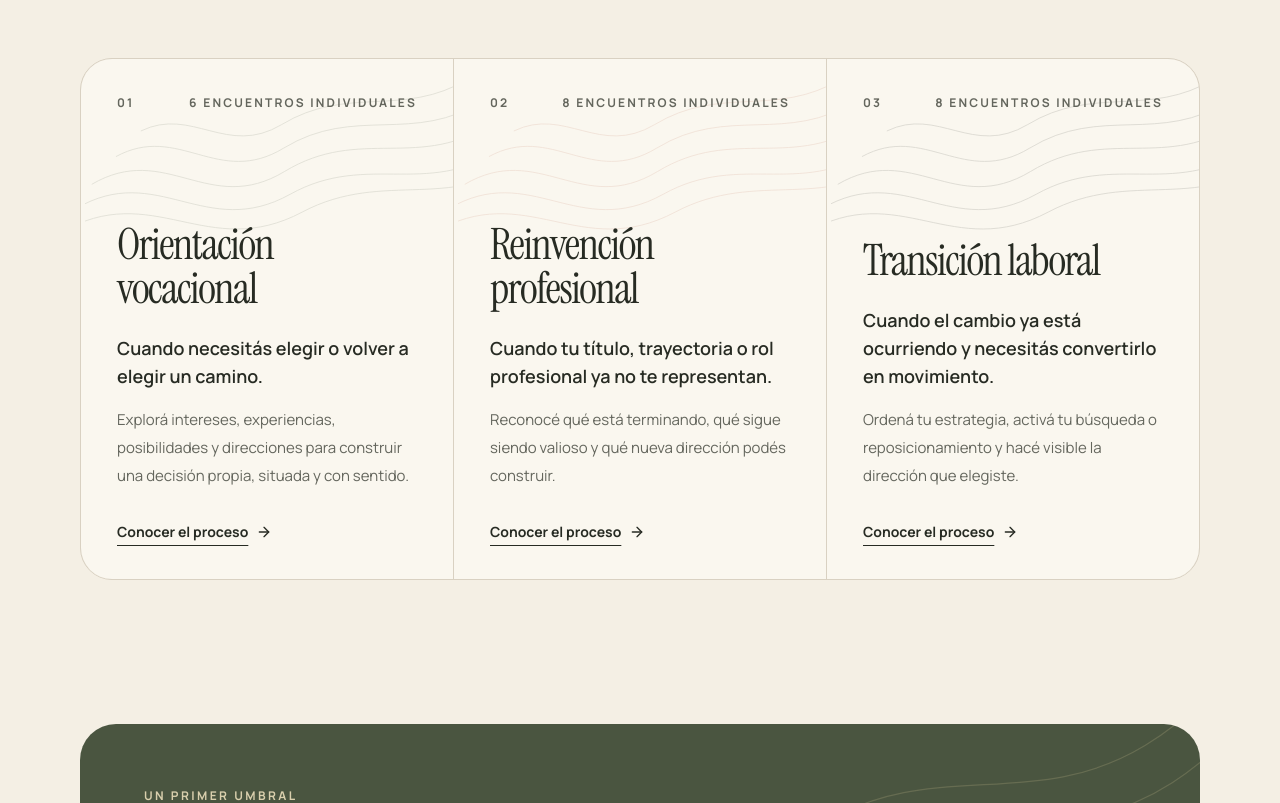
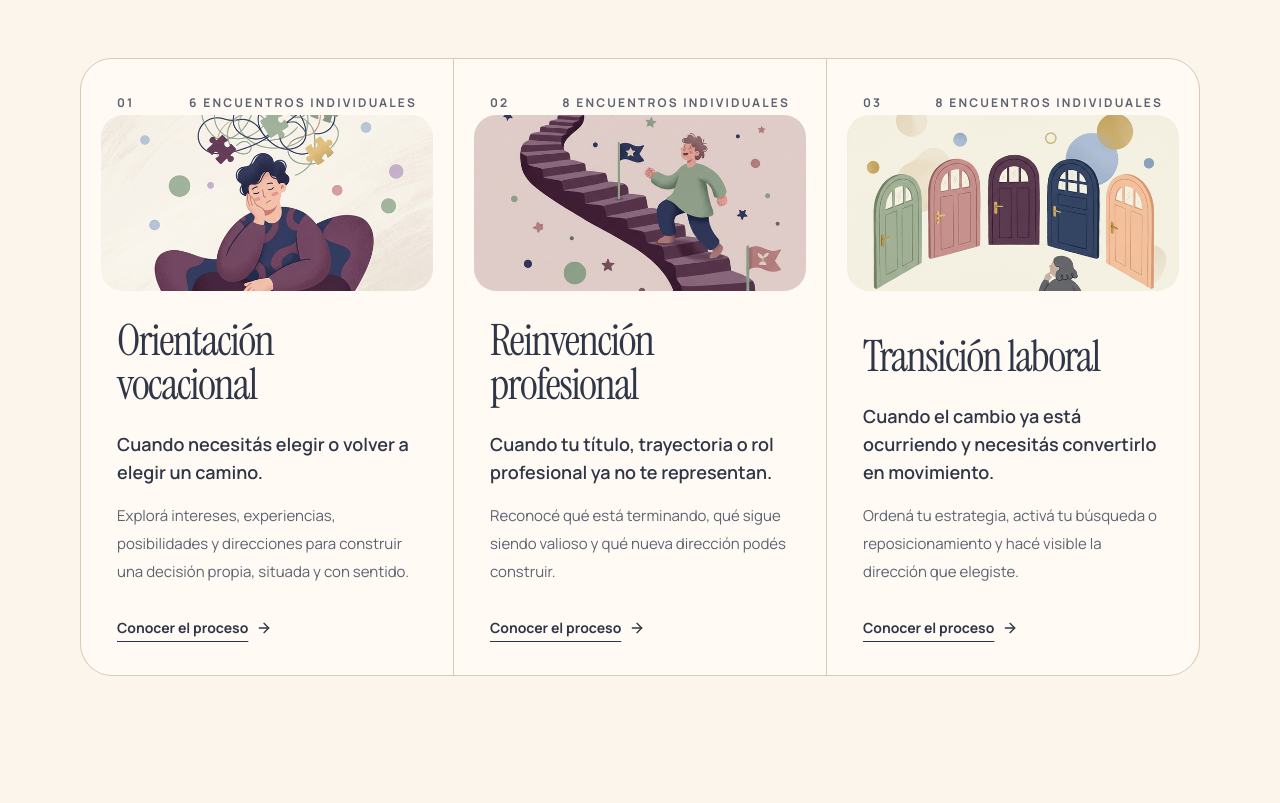
Before and after one commit to Nicosm1988/reinversi-n_profesional, a Next.js app: page /contacto in a window 1280 px wide. Shown: the part 1301-2104 px from the top of the page. Built offline with nearby package versions, Linux system fonts and the light colour scheme; no server answers.

Commit message:
feat: restore original illustrated visual identity

```diff
--- a/app/globals.css
+++ b/app/globals.css
@@ -4,27 +4,27 @@
 
 @layer base {
   :root {
-    --senda-bg: #f4efe4;
-    --senda-ink: #272b23;
-    --senda-dark: #272b23;
-    --senda-dark-hover: #3f4738;
-    --senda-light: #f4efe4;
-    --senda-accent: #b96549;
-    --senda-accent-soft: #d8987f;
-    --senda-accent-dark: #87412e;
-    --senda-border: #d9d1c2;
-    --senda-card: #faf7ef;
-    --senda-paper: #faf7ef;
-    --senda-stone: #eae4d8;
-    --senda-section: #eae4d8;
-    --senda-section-warm: #e6d9c8;
-    --senda-muted: #64665d;
-    --senda-olive: #4a5540;
-    --senda-terracotta: #b96549;
-    --senda-charcoal: #272b23;
+    --senda-bg: #fcf5ec;
+    --senda-ink: #2f3647;
+    --senda-dark: #31384a;
+    --senda-dark-hover: #414a61;
+    --senda-light: #fcf5ec;
+    --senda-accent: #e47c56;
+    --senda-accent-soft: #f0b08d;
+    --senda-accent-dark: #b95d3e;
+    --senda-border: #dcc8b5;
+    --senda-card: #fffaf4;
+    --senda-paper: #fffaf4;
+    --senda-stone: #f8efe6;
+    --senda-section: #f8efe6;
+    --senda-section-warm: #efe5da;
+    --senda-muted: #5d6372;
+    --senda-olive: #7f9b7a;
+    --senda-terracotta: #e47c56;
+    --senda-charcoal: #2f3647;
     --senda-gold: #b99a5e;
-    --background: 40 40% 93%;
-    --foreground: 80 10% 15%;
+    --background: 34 48% 96%;
+    --foreground: 223 16% 24%;
 
     --card: 0 0% 100%;
     --card-foreground: 45 6% 11%;
@@ -32,24 +32,24 @@
     --popover: 0 0% 100%;
     --popover-foreground: 45 6% 11%;
 
-    --primary: 80 10% 15%;
-    --primary-foreground: 40 40% 93%;
+    --primary: 223 16% 24%;
+    --primary-foreground: 34 48% 96%;
 
-    --secondary: 15 43% 51%;
+    --secondary: 18 73% 61%;
     --secondary-foreground: 0 0% 100%;
 
-    --muted: 39 27% 88%;
-    --muted-foreground: 69 5% 38%;
+    --muted: 29 34% 91%;
+    --muted-foreground: 223 11% 43%;
 
-    --accent: 92 14% 35%;
-    --accent-foreground: 40 40% 93%;
+    --accent: 104 18% 65%;
+    --accent-foreground: 223 16% 24%;
 
     --destructive: 0 72% 42%;
     --destructive-foreground: 0 0% 100%;
 
-    --border: 39 21% 81%;
-    --input: 39 21% 81%;
-    --ring: 92 14% 35%;
+    --border: 30 32% 79%;
+    --input: 30 32% 79%;
+    --ring: 18 73% 61%;
 
     --radius: 1rem;
   }
@@ -118,7 +118,7 @@
     background-image:
       radial-gradient(circle at 12% -4%, hsl(var(--accent) / 0.14), transparent 34%),
       radial-gradient(circle at 88% 4%, hsl(var(--secondary) / 0.12), transparent 30%),
-      linear-gradient(180deg, #f7f2e8 0%, #f4efe4 38%, #f8f4eb 100%);
+      linear-gradient(180deg, #fffaf4 0%, #fcf5ec 38%, #fffaf4 100%);
     text-rendering: optimizeLegibility;
   }
 
--- a/components/sections/senda-home.tsx
+++ b/components/sections/senda-home.tsx
@@ -7,11 +7,7 @@ import { sendaProcesses } from "@/lib/data/senda-processes";
 const howSteps = ["name", "find", "experience", "return"] as const;
 const territories = ["work", "identity", "learning", "purpose", "technology"] as const;
 const faqs = ["which", "switch", "format", "duration", "single", "diagnostic", "receive"] as const;
-const processAccentClasses = {
-  olive: "text-[var(--senda-olive)]",
-  terracotta: "text-[var(--senda-terracotta)]",
-  charcoal: "text-[var(--senda-charcoal)] dark:text-[#aeb4a7]",
-} as const;
+const processIllustrations = ["/illustrations/problem.png", "/illustrations/method.png", "/illustrations/paths.png"] as const;
 
 function TopographicLines({ className = "" }: { className?: string }) {
   return (
@@ -32,13 +28,14 @@ export function SendaHome() {
   return (
     <div className="senda-home overflow-hidden bg-[var(--senda-bg)] text-[var(--senda-ink)]">
       <section className="relative min-h-[780px] overflow-hidden border-b border-black/10 pt-24 sm:min-h-[850px] lg:flex lg:min-h-[min(940px,100svh)] lg:items-center lg:pt-20">
+        <div className="absolute inset-0 bg-[#fcf5ec]" />
         <Image
-          src="/brand/senda-hero.png"
+          src="/illustrations/hero.png"
           alt={t("hero.imageAlt")}
           fill
           priority
           sizes="100vw"
-          className="object-cover object-[67%_55%]"
+          className="object-contain object-[85%_55%] p-5 opacity-95 sm:p-10 lg:object-[82%_55%] lg:p-16"
         />
         <div className="senda-hero-overlay absolute inset-0" />
         <div className="relative mx-auto w-full max-w-[1440px] px-5 pb-28 pt-16 sm:px-8 sm:pt-24 lg:px-12 lg:pb-20 lg:pt-24 xl:px-20">
@@ -79,14 +76,16 @@ export function SendaHome() {
           </div>
 
           <div className="mt-16 grid gap-px overflow-hidden rounded-[2rem] border border-[var(--senda-border)] bg-[var(--senda-border)] lg:grid-cols-3">
-            {sendaProcesses.map((process) => (
+            {sendaProcesses.map((process, index) => (
               <article key={process.slug} className="senda-process-card group relative flex min-h-[490px] flex-col overflow-hidden bg-[var(--senda-paper)] p-7 sm:p-9">
-                <TopographicLines className={`absolute -right-28 -top-14 h-64 w-[30rem] stroke-current opacity-[0.16] [&_path]:stroke-[1.1] ${processAccentClasses[process.accent]}`} />
+                <div className="absolute inset-x-5 top-14 h-44 overflow-hidden rounded-[1.4rem] bg-[#fcf5ec]">
+                  <Image src={processIllustrations[index]} alt="" fill sizes="(min-width: 1024px) 33vw, 100vw" className="object-cover transition-transform duration-500 group-hover:scale-[1.03]" />
+                </div>
                 <div className="relative flex items-center justify-between text-xs font-bold uppercase tracking-[0.18em] text-[var(--senda-muted)]">
                   <span>{process.number}</span>
                   <span>{processT(`items.${process.key}.duration`, { count: process.durationMeetings })}</span>
                 </div>
-                <div className="relative mt-auto pt-28">
+                <div className="relative mt-auto pt-52">
                   <h3 className="max-w-[12ch] font-heading text-4xl leading-none tracking-[-0.035em] sm:text-[2.7rem]">{processT(`items.${process.key}.title`)}</h3>
                   <p className="mt-6 text-lg font-semibold leading-7 text-[var(--senda-ink)]">{processT(`items.${process.key}.lead`)}</p>
                   <p className="mt-4 text-[15px] leading-7 text-[var(--senda-muted)]">{processT(`items.${process.key}.cardDescription`)}</p>
@@ -101,16 +100,20 @@ export function SendaHome() {
       </section>
 
       <section className="px-5 pb-24 sm:px-8 md:pb-36 lg:px-12 xl:px-20">
-        <div className="senda-reveal relative mx-auto grid max-w-[1280px] overflow-hidden rounded-[2.25rem] bg-[var(--senda-olive)] px-7 py-14 text-[#f7f2e8] sm:px-12 sm:py-16 lg:grid-cols-[1fr_auto] lg:items-end lg:px-16">
-          <TopographicLines className="absolute -right-20 -top-28 h-[28rem] w-[48rem] stroke-[#d8c997] opacity-20 [&_path]:stroke-[1]" />
+        <div className="senda-reveal relative mx-auto grid max-w-[1280px] overflow-hidden rounded-[2.25rem] border border-[var(--senda-border)] bg-[var(--senda-paper)] text-[var(--senda-ink)] shadow-[0_24px_60px_-36px_rgba(47,54,71,.45)] lg:grid-cols-[0.8fr_1.2fr] lg:items-center">
+          <div className="relative min-h-72 lg:min-h-full">
+            <Image src="/illustrations/trust.png" alt="" fill loading="eager" sizes="(min-width: 1024px) 40vw, 100vw" className="object-cover" />
+          </div>
+          <div className="relative px-7 py-14 sm:px-12 sm:py-16 lg:px-16">
           <div className="relative max-w-3xl">
-            <p className="text-xs font-bold uppercase tracking-[0.2em] text-[#d9cfad]">{t("bridge.eyebrow")}</p>
+            <p className="senda-kicker">{t("bridge.eyebrow")}</p>
             <h2 className="mt-5 font-heading text-4xl leading-[1.02] tracking-[-0.035em] sm:text-6xl">{t("bridge.title")}</h2>
             <p className="mt-6 max-w-2xl text-base leading-8 text-[#e9e4d8]/80 sm:text-lg">{t("bridge.description")}</p>
           </div>
-          <Link href="/diagnostico" className="relative mt-9 inline-flex min-h-13 items-center justify-center gap-2 rounded-full bg-[#f4efe4] px-7 py-3.5 text-sm font-bold text-[var(--senda-ink)] hover:bg-white lg:ml-10 lg:mt-0">
+          <Link href="/diagnostico" className="relative mt-9 inline-flex min-h-13 items-center justify-center gap-2 rounded-full bg-[var(--senda-ink)] px-7 py-3.5 text-sm font-bold text-white hover:bg-[var(--senda-dark-hover)]">
             {t("bridge.cta")} <ArrowRight className="h-4 w-4" aria-hidden="true" />
           </Link>
+          </div>
         </div>
       </section>
 
@@ -120,7 +123,11 @@ export function SendaHome() {
             <p className="senda-kicker">{t("method.eyebrow")}</p>
             <h2 className="mt-5 font-heading text-5xl leading-none tracking-[-0.04em] sm:text-7xl">{t("method.title")}</h2>
           </div>
-          <ol className="mt-16 grid gap-0 border-t border-[var(--senda-ink)]/15 lg:grid-cols-4">
+          <div className="mt-16 grid gap-12 lg:grid-cols-[0.72fr_1.28fr] lg:items-center">
+          <div className="relative aspect-square overflow-hidden rounded-[2rem] border border-[var(--senda-border)] bg-[var(--senda-paper)] p-3 shadow-[0_24px_60px_-36px_rgba(47,54,71,.45)]">
+            <Image src="/illustrations/method.png" alt="" fill loading="eager" sizes="(min-width: 1024px) 36vw, 100vw" className="object-cover p-3" />
+          </div>
+          <ol className="grid gap-0 border-t border-[var(--senda-ink)]/15 md:grid-cols-2">
             {howSteps.map((key, index) => (
               <li key={key} className="senda-reveal relative border-b border-[var(--senda-ink)]/15 py-9 lg:border-b-0 lg:border-r lg:px-7 lg:first:pl-0 lg:last:border-r-0 lg:last:pr-0">
                 <span className="text-xs font-bold tracking-[0.16em] text-[var(--senda-terracotta)]">0{index + 1}</span>
@@ -129,6 +136,7 @@ export function SendaHome() {
               </li>
             ))}
           </ol>
+          </div>
         </div>
       </section>
 
@@ -141,7 +149,11 @@ export function SendaHome() {
             </div>
             <p className="max-w-xl text-lg leading-8 text-[var(--senda-muted)] lg:justify-self-end">{t("territories.intro")}</p>
           </div>
-          <div className="mt-16 border-t border-[var(--senda-border)]">
+          <div className="mt-16 grid gap-12 lg:grid-cols-[0.75fr_1.25fr] lg:items-start">
+          <div className="relative aspect-square overflow-hidden rounded-[2rem] border border-[var(--senda-border)] bg-[var(--senda-paper)] shadow-[0_24px_60px_-36px_rgba(47,54,71,.45)] lg:sticky lg:top-28">
+            <Image src="/illustrations/paths.png" alt="" fill loading="eager" sizes="(min-width: 1024px) 38vw, 100vw" className="object-cover" />
+          </div>
+          <div className="border-t border-[var(--senda-border)]">
             {territories.map((key, index) => (
               <article key={key} className="senda-territory grid gap-4 border-b border-[var(--senda-border)] py-7 sm:grid-cols-[5rem_0.7fr_1.3fr] sm:items-center sm:py-9">
                 <span className="text-xs font-bold tracking-[0.16em] text-[var(--senda-terracotta)]">0{index + 1}</span>
@@ -150,17 +162,22 @@ export function SendaHome() {
               </article>
             ))}
           </div>
+          </div>
         </div>
       </section>
 
-      <section className="relative overflow-hidden bg-[var(--senda-ink)] px-5 py-28 text-[#f4efe4] sm:px-8 md:py-44 lg:px-12 xl:px-20">
-        <TopographicLines className="absolute -bottom-12 -right-24 h-[35rem] w-[58rem] stroke-[#c69b7c] opacity-[0.14] [&_path]:stroke-[1]" />
-        <div className="senda-reveal relative mx-auto max-w-[1050px]">
+      <section className="relative overflow-hidden bg-[var(--senda-ink)] px-5 py-28 text-[#f4efe4] sm:px-8 md:py-36 lg:px-12 xl:px-20">
+        <div className="senda-reveal relative mx-auto grid max-w-[1180px] gap-12 lg:grid-cols-[1.2fr_0.8fr] lg:items-center">
+          <div>
           <Asterisk className="h-10 w-10 text-[var(--senda-terracotta)]" aria-hidden="true" />
           <blockquote className="mt-10 font-heading text-[clamp(2.5rem,5.5vw,5.6rem)] leading-[1.02] tracking-[-0.04em]">
             <p>{t("manifesto.first")}</p>
             <p className="mt-8 text-[#f4efe4]/62">{t("manifesto.second")}</p>
           </blockquote>
+          </div>
+          <div className="relative aspect-square overflow-hidden rounded-[2rem] border border-white/10 bg-[#fcf5ec] p-3">
+            <Image src="/illustrations/services.png" alt="" fill loading="eager" sizes="(min-width: 1024px) 36vw, 100vw" className="object-cover p-3" />
+          </div>
         </div>
       </section>
 
```
